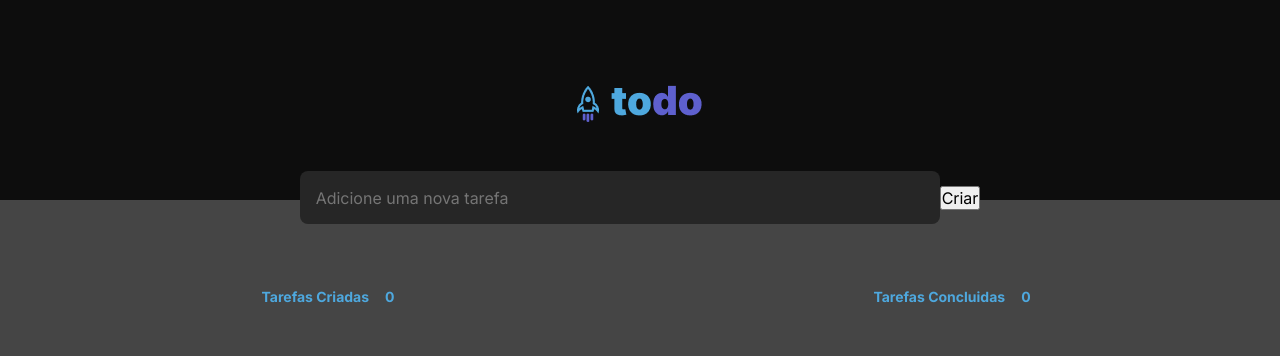
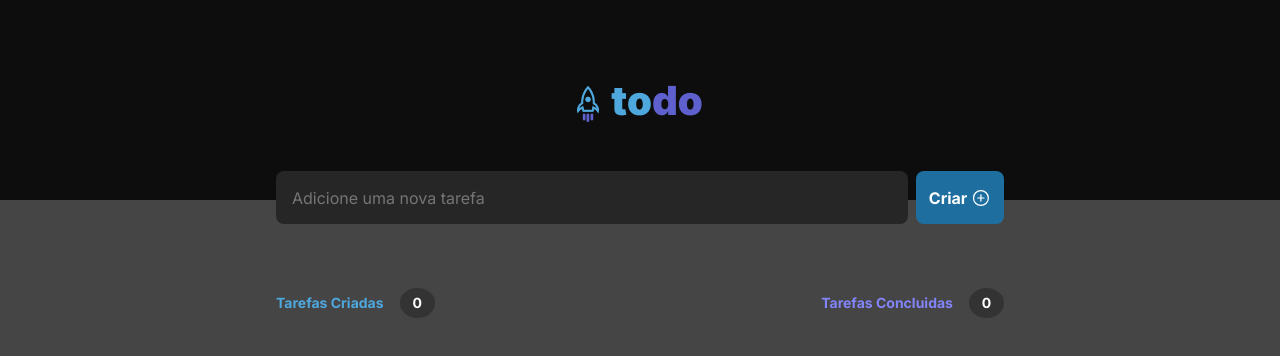
Before and after one commit to LeticiaRosa/to-do-list-SOLID, a React (Vite) app: page / in a window 1280 px wide. Shown: the top 356 px of the page. Built offline with nearby package versions, Linux system fonts and the light colour scheme.

Commit message:
Finalized the design

```diff
--- a/package.json
+++ b/package.json
@@ -10,6 +10,7 @@
     "preview": "vite preview"
   },
   "dependencies": {
+    "@phosphor-icons/react": "^2.0.9",
     "react": "^18.2.0",
     "react-dom": "^18.2.0"
   },
--- a/src/App.module.css
+++ b/src/App.module.css
@@ -1,53 +1,95 @@
+main {
+  display: flex;
+  align-items: center;
+  flex-direction: column;
+}
+
 .header {
   background: var(--gray-700);
+  width: 100%;
   height: 12.5rem;
   display: flex;
   justify-content: center;
   align-items: center;
 }
+
 .logo {
   height: 3rem;
 }
 
-.container {
-  display: block;
-  margin: 0 1rem 0 1rem;
+.containerTasks {
+  padding: 0 1rem 0 1rem;
+  display: flex;
+  justify-content: center;
+  align-items: center;
+  flex-direction: column;
+  flex-wrap: wrap;
+  width: 100%;
+  max-width: 760px;
 }
 
 .tasks {
   margin: -1.8rem 0 4rem 0;
   display: flex;
-  justify-content: center;
-  align-items: center;
+  width: 100%;
 }
 
 .tasks input[type="text"] {
   background: var(--gray-500);
-  width: 40rem;
+  width: 100%;
   height: 3.3rem;
   border-style: none;
   border-radius: 8px;
   padding-left: 1rem;
+  margin-right: 0.5rem;
   cursor: pointer;
 }
 
+.tasks button {
+  background: var(--blue-dark);
+  width: 5.5rem;
+  height: 3.3rem;
+  border-style: none;
+  border-radius: 8px;
+  cursor: pointer;
+  font-weight: bold;
+  color: var(--white);
+  gap: 0.25rem;
+  display: flex;
+  align-items: center;
+  padding: 0.8rem;
+}
+
 .info {
+  width: 100%;
   display: flex;
-  justify-content: center;
+  flex-direction: row;
+  justify-content: space-between;
+}
+
+.infoTarefas {
+  display: flex;
+  flex-direction: row;
   align-items: center;
+  gap: 1rem;
 }
-.info > div {
-  width: 40rem;
-  display: flex;
-  justify-content: center;
-  align-items: center;
+
+.info p {
   font-size: 0.875rem;
   font-weight: 700;
   color: var(--blue);
-  padding: 0 2rem 0 2rem;
 }
 
-.info > div > p {
-  display: flex;
-  padding: 0 1rem 0 0rem;
+.info span {
+  padding: 0.4rem 0.8rem;
+  font-size: 0.875rem;
+  font-weight: bold;
+  color: var(--white);
+  background: var(--gray-400);
+  border-style: none;
+  border-radius: 50%;
 }
+
+.info div:nth-child(2) p {
+  color: var(--purple);
+}
--- a/src/App.tsx
+++ b/src/App.tsx
@@ -1,31 +1,35 @@
 import styles from "./App.module.css";
 import logo from "./assets/Logo.png";
 import "./global.css";
+import { PlusCircle } from "@phosphor-icons/react";
 
 export function App() {
   return (
-    <>
+    <main>
       <header className={styles.header}>
         <img className={styles.logo} src={logo} alt="" />
       </header>
 
-      <div className={styles.container}>
+      <div className={styles.containerTasks}>
         <form className={styles.tasks}>
           <input type="text" placeholder="Adicione uma nova tarefa" />
-          <button type="submit">Criar</button>
+          <button type="submit">
+            Criar
+            <PlusCircle size={20} />{" "}
+          </button>
         </form>
 
         <div className={styles.info}>
-          <div>
+          <div className={styles.infoTarefas}>
             <p>Tarefas Criadas</p>
             <span>0</span>
           </div>
-          <div>
+          <div className={styles.infoTarefas}>
             <p>Tarefas Concluidas</p>
             <span>0</span>
           </div>
         </div>
       </div>
-    </>
+    </main>
   );
 }
--- a/src/global.css
+++ b/src/global.css
@@ -25,11 +25,14 @@
   margin: 0;
   padding: 0;
   box-sizing: border-box;
+  padding: 0;
 }
 
 body {
   background: #454545;
   -webkit-font-smoothing: antialiased;
+  width: 100vw;
+  height: 100vh;
 }
 
 body,
```
Also changed, not shown: 1 other file (tests, documents, lock files or other folders).
